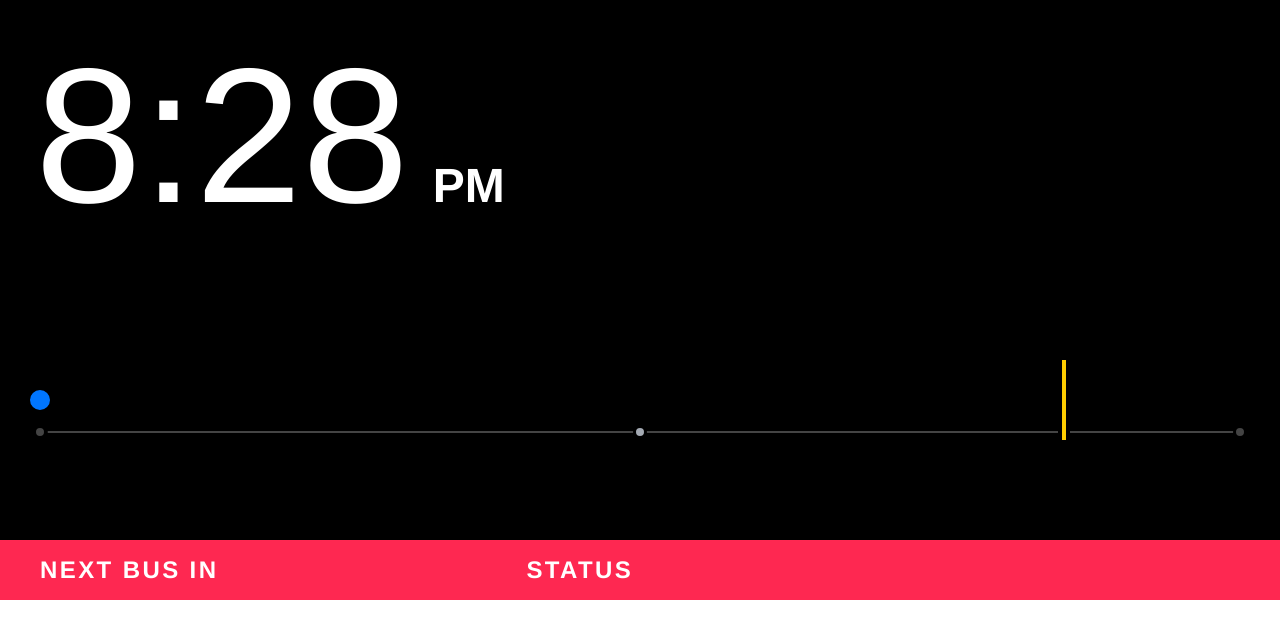
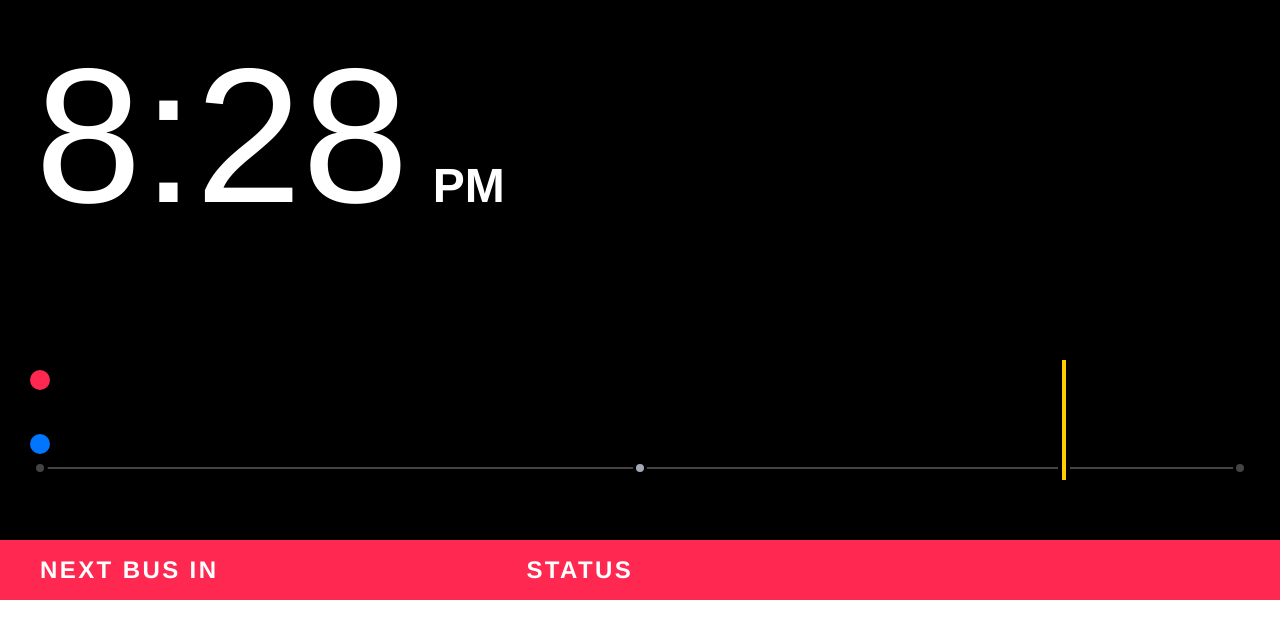
Before and after one commit to AkaokA/ipad-dashboard, a Jekyll site: the page built from index.html, in a window 1280 px wide. Shown: the top 639 px of the page. Built offline with Jekyll 4.4.1, drawn with Linux system fonts in a browser that asks for light colours; nearby versions of some CDN libraries.

Commit message:
Layout changes.

```diff
--- a/css/main.scss
+++ b/css/main.scss
@@ -8,6 +8,7 @@ $base-font-family: "adelle-sans-1", "adelle-sans-2", Helvetica, Arial, sans-seri
 $base-font-size:   				24px;
 $base-line-height: 				1.5;
 
+$small-font-size:         $base-font-size * 0.75;
 $large-font-size:         $base-font-size * 2;
 $huge-font-size:          $base-font-size * 8;
 
@@ -103,9 +104,9 @@ body {
     .forecastGraph {
       position: relative;
       width: 100%;
-      height: 80px;
+      height: 120px;
       margin-top: $large-font-size + $spacing-unit * 4;
-      margin-bottom: $base-font-size + $spacing-unit * 2;
+      margin-bottom: $base-font-size + $spacing-unit * 0;
       font-size: 0;
 
       & > * {
@@ -176,8 +177,8 @@ body {
 
       .tempDisplay {
         position: absolute;
-        height: 100%;
         top: 0;
+        bottom: 0;
         text-align: center;
         -webkit-transform: translateX(-50%);
 
@@ -192,18 +193,18 @@ body {
           box-sizing: content-box;
 
           &.lowTempDot {
-            top: 50%;
+            bottom: 0;
             background-color: $blue-color;
           }
           &.highTempDot {
-            top: 50%;
+            top: $spacing-unit;
             background-color: $red-color;
           }
         }
 
         .tempText {
           position: absolute;
-          top: -1.5em;
+          top: -2em;
           left: 50%;
           -webkit-transform: translateX(-50%);
           font-size: $large-font-size;
@@ -211,10 +212,11 @@ body {
         }
         .tempTimeText {
           position: absolute;
-          bottom: -1.75em;
+          top: -2em;
           left: 50%;
           -webkit-transform: translateX(-50%);
           font-weight: 600;
+          font-size: $small-font-size;
           color: $grey-color;
 
           .ampm {
--- a/scripts/nextbus.js
+++ b/scripts/nextbus.js
@@ -3,7 +3,6 @@
 // stops list (for route 91, for example): http://webservices.nextbus.com/service/publicXMLFeed?command=routeConfig&a=ttc&r=91
 
 var nextBusURL = "http://webservices.nextbus.com/service/publicXMLFeed?command=predictions&a=ttc&stopId=3204";
-var tableClassName = ".nextBusTable";
 var itemsToDisplay = 3;
 
 var parseTime = function(time) {
@@ -86,7 +85,7 @@ var updateBusTable = function(predictionItemsArray) {
 
 		var tableRow = '<div class="tableRow '+ colorClass +'">' + etaColumn + statusColumn + '</div>';
 
-		$(tableClassName).append(tableRow);
+		$(".nextBusTable").append(tableRow);
   }
   console.log("table refreshed.");
 }
@@ -95,5 +94,5 @@ $(document).ready(function(){
   getNextBusData(nextBusURL);
   setInterval(function(){
 		getNextBusData(nextBusURL);
-	}, 30000);
+	}, 30000); // every 30 seconds
 });
--- a/scripts/timeandweather.js
+++ b/scripts/timeandweather.js
@@ -95,13 +95,14 @@ var updateWeatherDisplay = function(data) {
 
     var precipBarPrototype = "<div class='precipBar'></div>"
     var precipBarPercent = hourlyForecastData[hour].precipProbability * 100;
-//     precipBarPercent = 100;
-    $(".precipitationGraph").append(precipBarPrototype)
-    $(".precipBar:last-child").css({
-      "left": timePercent + "%",
-      "height": precipBarPercent + "%"
+
+    if (precipBarPercent > 0) {
+      $(".precipitationGraph").append(precipBarPrototype)
+      $(".precipBar:last-child").css({
+        "left": timePercent + "%",
+        "height": precipBarPercent + "%"
       });
-
+    }
   }
 
   // display high/low temperatures
@@ -119,7 +120,7 @@ var updateWeatherDisplay = function(data) {
   // display weather summary
   $('.summary').html(data.daily.data[forecastDay].summary);
 
-  if (precipType) {
+  if (precipProbability > 0) {
     $weatherElement.find('.precip').html(precipProbability + "% chance of " + precipType + ". ");
   } else {
     $weatherElement.find('.precip').html("");
@@ -137,10 +138,10 @@ $(document).ready(function(){
   displayTime();
   setInterval(function() {
   	displayTime();
-  }, 1000);
+  }, 1000); // every second
 
   getWeatherJSON();
   setInterval(function() {
   	getWeatherJSON();
-  }, 3600000);
+  }, 3600000); // every hour
 });
```
